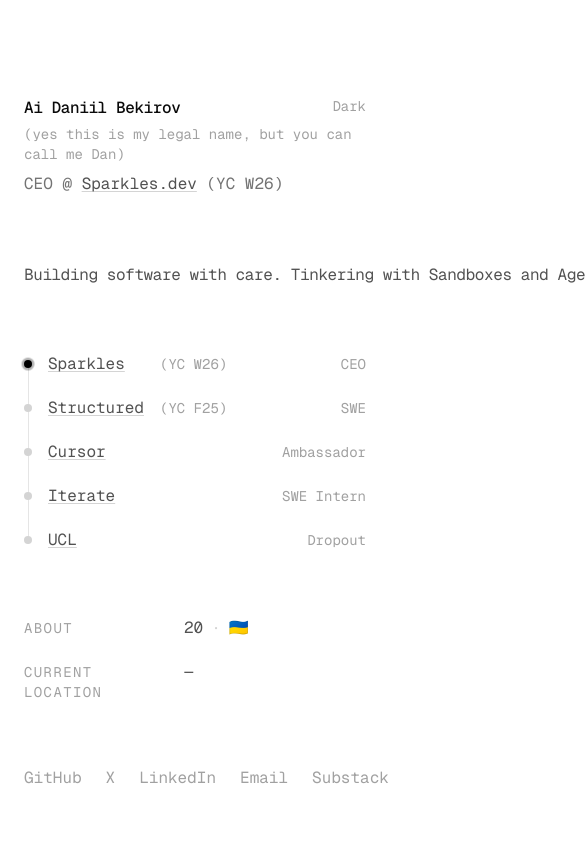
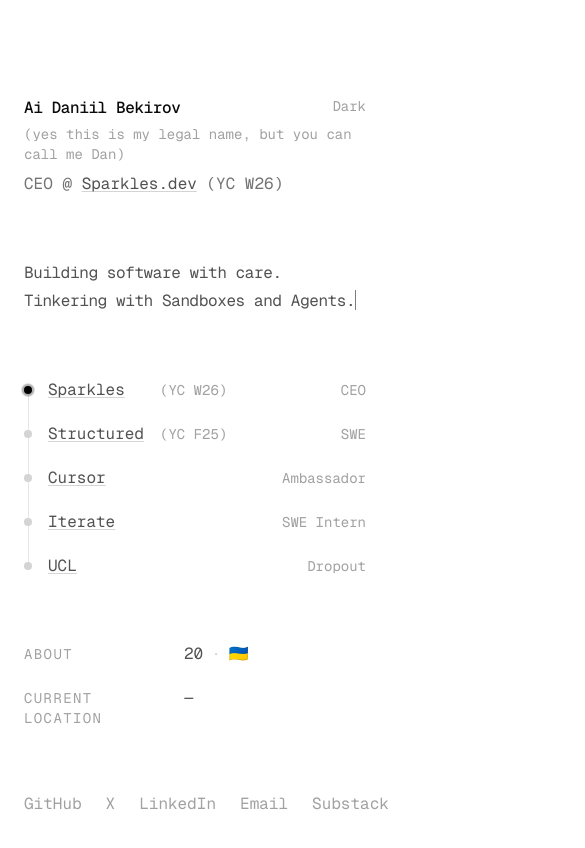
Before and after one commit to Texseractrum/me, a Next.js app: page / in a window 390 px wide. Shown: the top 848 px of the page, 585 px wide, since content can reach past the window. Built offline with nearby package versions, Linux system fonts and the light colour scheme; no server answers; the database is empty.

Commit message:
mobile optimize

```diff
--- a/app/page.tsx
+++ b/app/page.tsx
@@ -35,7 +35,7 @@ export default async function Home() {
         </header>
 
         <section className="mb-16">
-          <p className="font-mono text-base leading-relaxed text-neutral-600 whitespace-nowrap dark:text-neutral-400">
+          <p className="font-mono text-base leading-relaxed text-neutral-600 dark:text-neutral-400">
             <TypingText
               text="Building software with care. "
               as="span"
```
